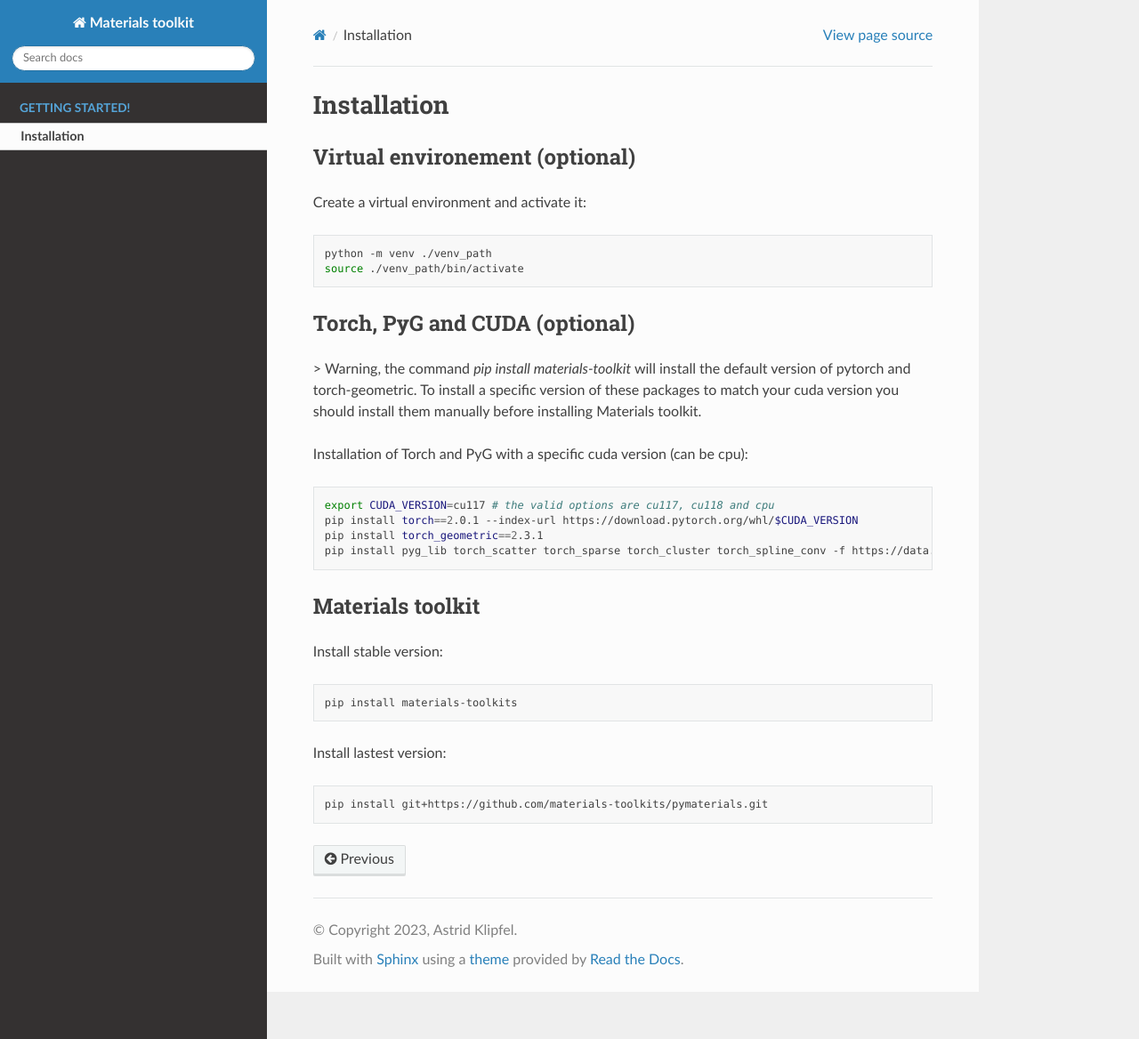
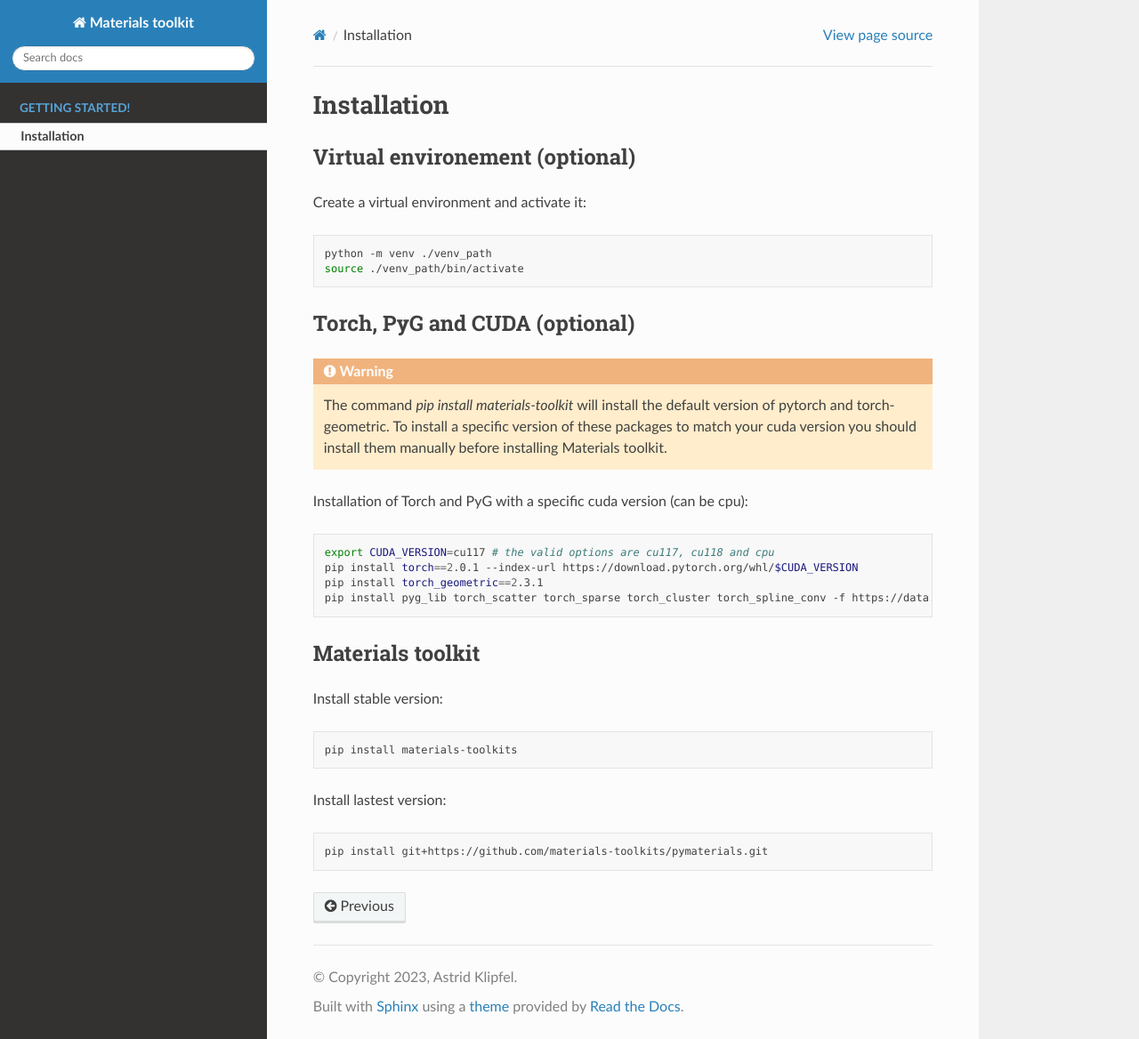
Before and after one commit to materials-toolkits/pymaterials, a Sphinx documentation site: the page built from docs/getting_started/installation.rst, in a window 1280 px wide and 1168 px high. Shown: the whole window at 89% size. Built offline with Sphinx 7.4.7 and the Read the Docs theme 2.0.0, drawn with Linux system fonts in a browser that asks for light colours; part of the change alters nothing that is shown.

```diff
--- a/docs/getting_started/installation.rst
+++ b/docs/getting_started/installation.rst
@@ -21,7 +21,9 @@ Create a virtual environment and activate it:
 Torch, PyG and CUDA (optional)
 ******************************
 
-> Warning, the command `pip install materials-toolkit` will install the default version of pytorch and torch-geometric. To install a specific version of these packages to match your cuda version you should install them manually before installing Materials toolkit.
+.. warning::
+
+    The command `pip install materials-toolkit` will install the default version of pytorch and torch-geometric. To install a specific version of these packages to match your cuda version you should install them manually before installing Materials toolkit.
 
 Installation of Torch and PyG with a specific cuda version (can be cpu):
 
```
Also changed, not shown: 5 other files.
